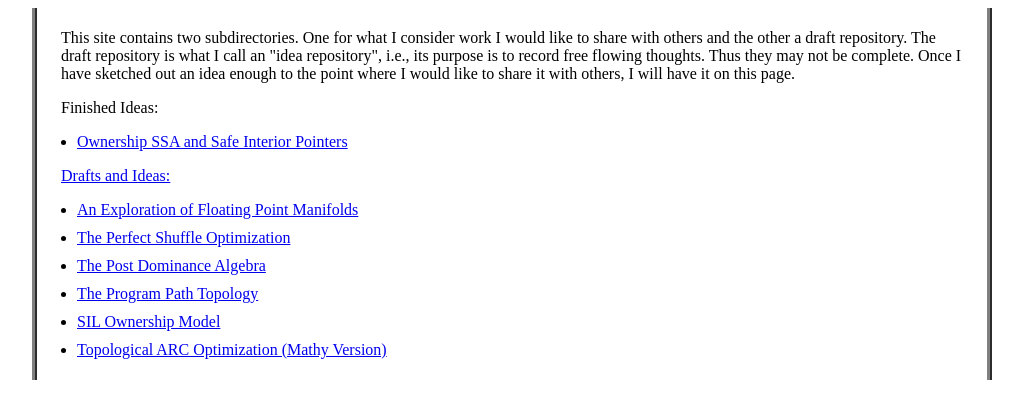
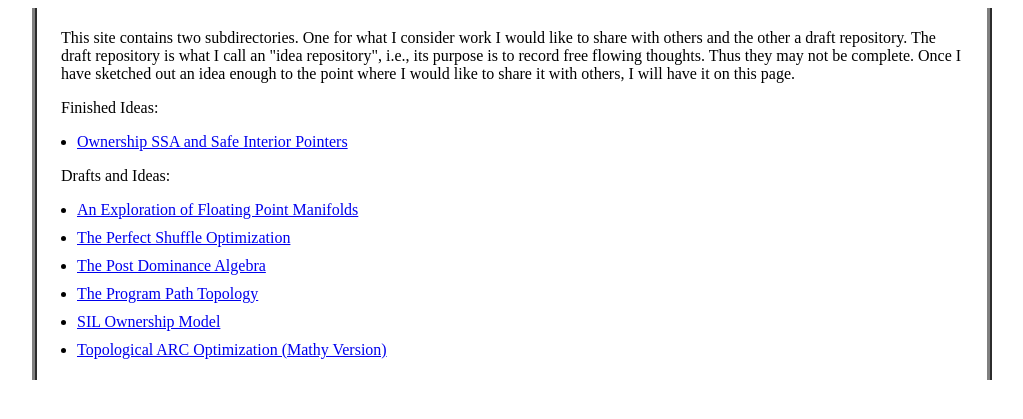
Before and after one commit to gottesmm/gottesmm.github.io, a Jekyll site: the page built from index.html, in a window 1280 px wide. Shown: the top 419 px of the page, without its empty margins (128-1151 px from the left). Built offline with Jekyll 4.4.1, drawn with Linux system fonts in a browser that asks for light colours.

Commit message:
Fix formatting on index page so that completed docs end their link tag.

```diff
--- a/index.html
+++ b/index.html
@@ -16,7 +16,7 @@ page.</p>
 {% assign items = site.pages | sort: 'date' %}
 {% for page in items %}
   {% if page.categories contains 'complete' %}
-  <li class="article-list-item"><a href="{{ page.url }}">{{ page.title }}</li>
+  <li class="article-list-item"><a href="{{ page.url }}">{{ page.title }}</a></li>
   {% endif %}
 {% endfor %}
 </ul>
```
